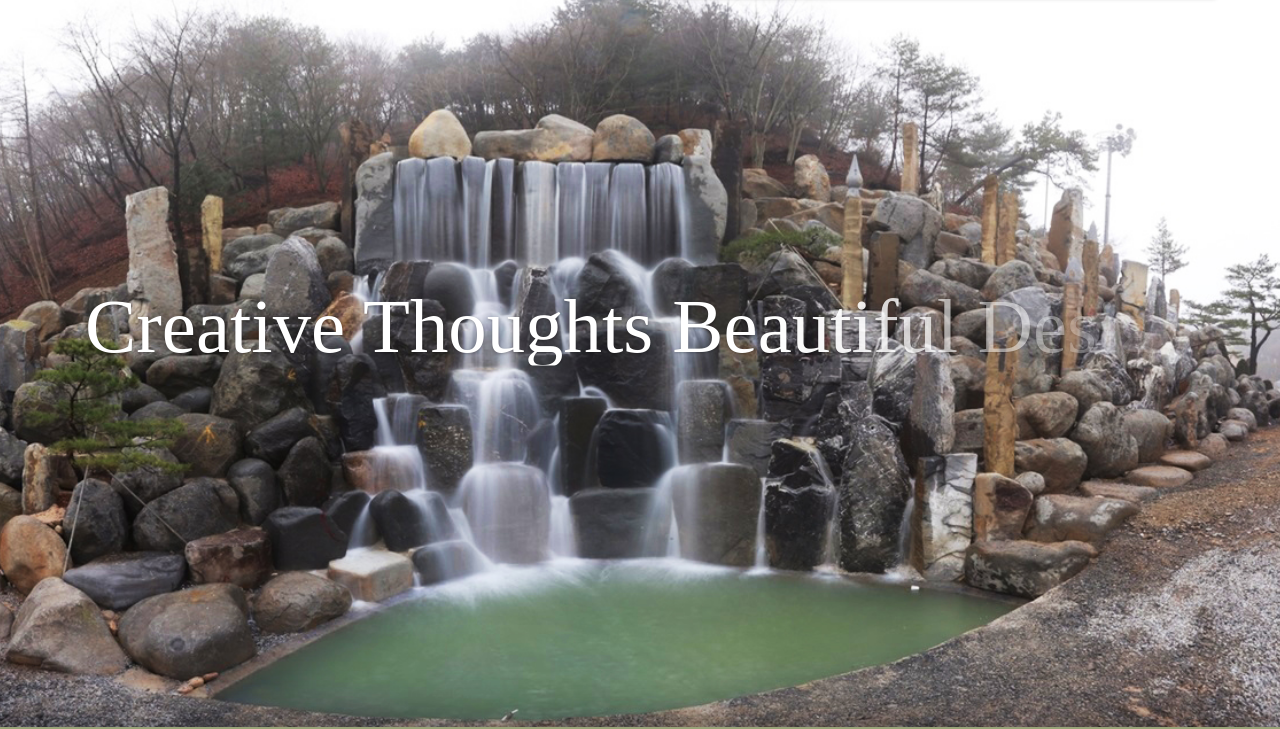
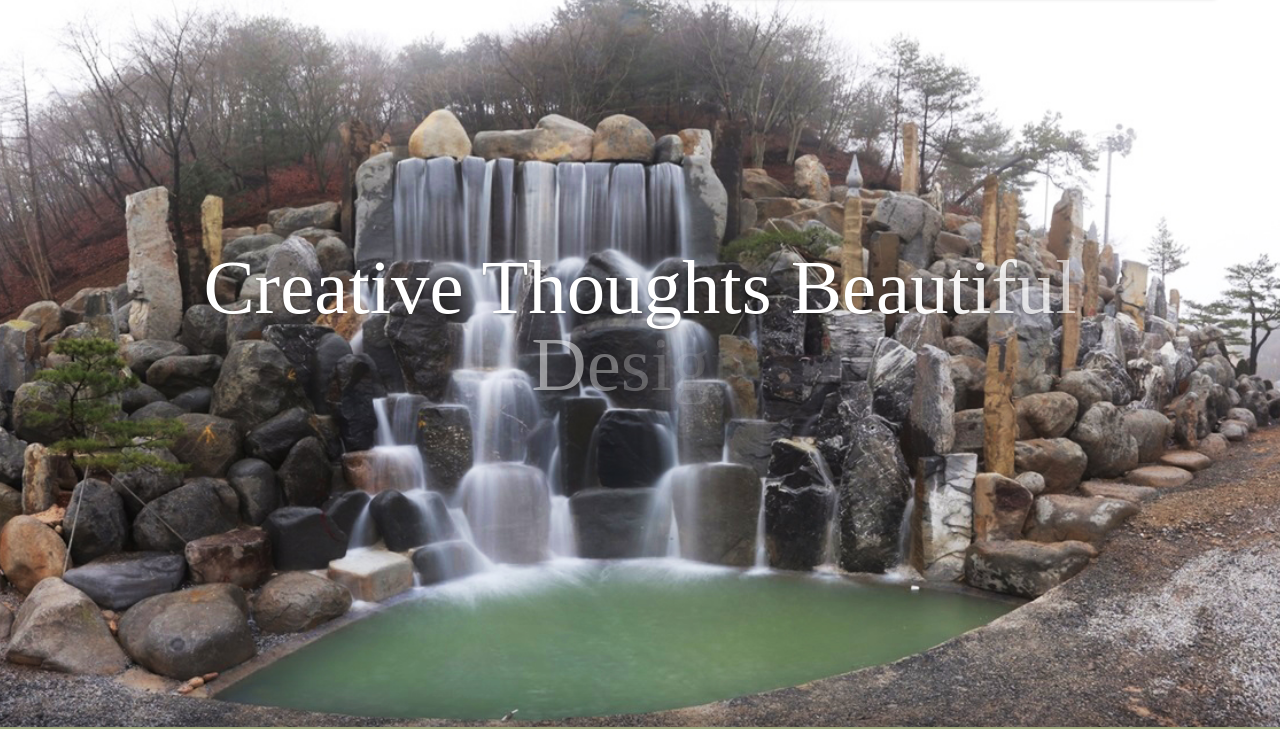
Before and after one commit to aime77/Bootstrap-Portfolio, a plain HTML site: page index.html in a window 1280 px wide. Shown: the part 73-802 px from the top of the page. Drawn offline with nearby package versions, Linux system fonts and the light colour scheme; a script that the page names is missing.

Commit message:
final changes

```diff
--- a/assests/css/style.css
+++ b/assests/css/style.css
@@ -56,6 +56,7 @@ input{
     font-size: 3.5em;
     overflow-x: hidden;
     overflow-y: hidden;
+    text-align: center;
   }
 
 #home{
--- a/index.html
+++ b/index.html
@@ -45,7 +45,7 @@
         <div class="cd-fixed-bg cd-fixed-bg--1" id="home">
             <div class="cd-fixed-bg__content">
 
-                    <h1 class="ml3 text-center">Creative Thoughts Beautiful Design</h1>
+                    <h2 class="ml3 text-center">Creative Thoughts Beautiful Design</h2>
 
             </div>
         </div>
```
